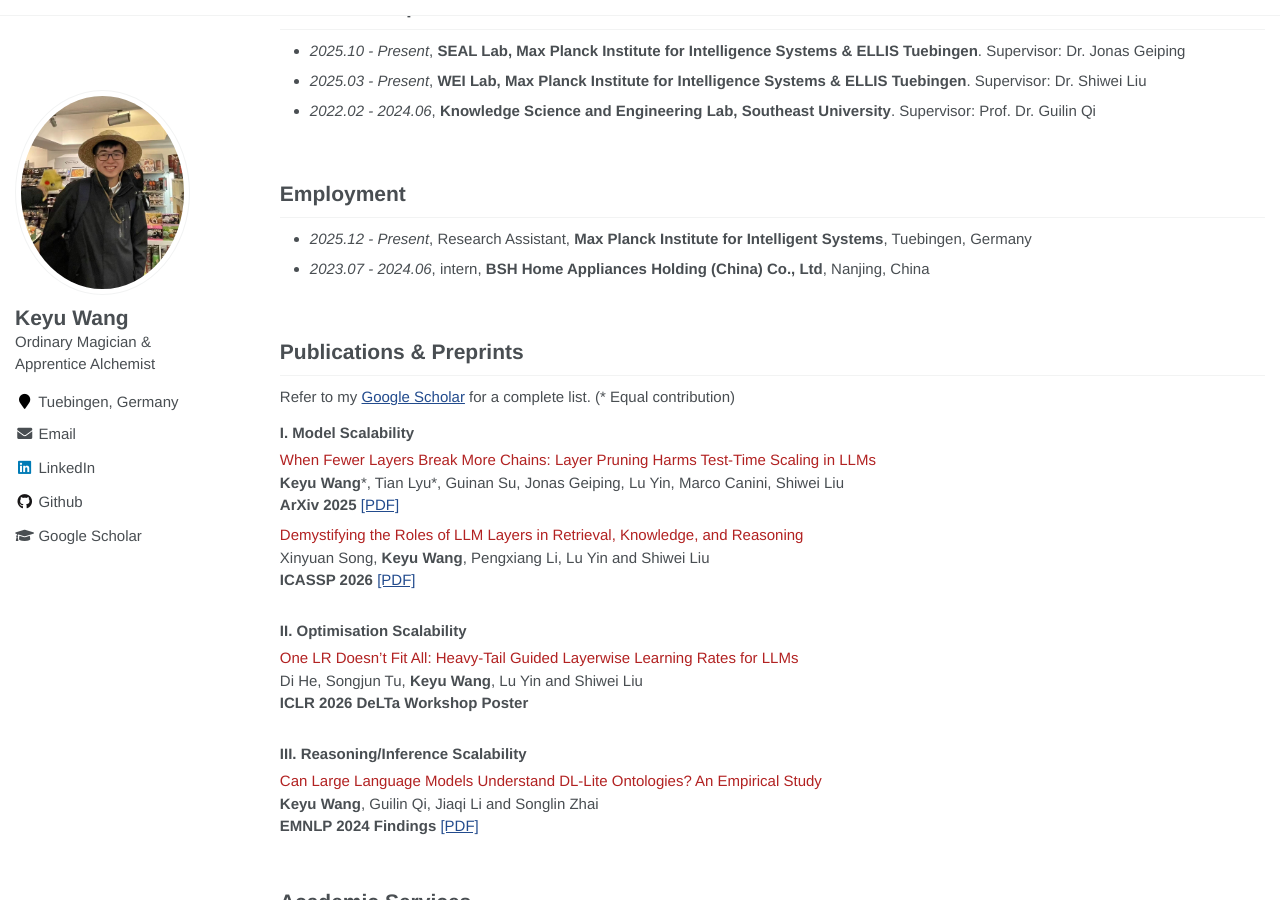
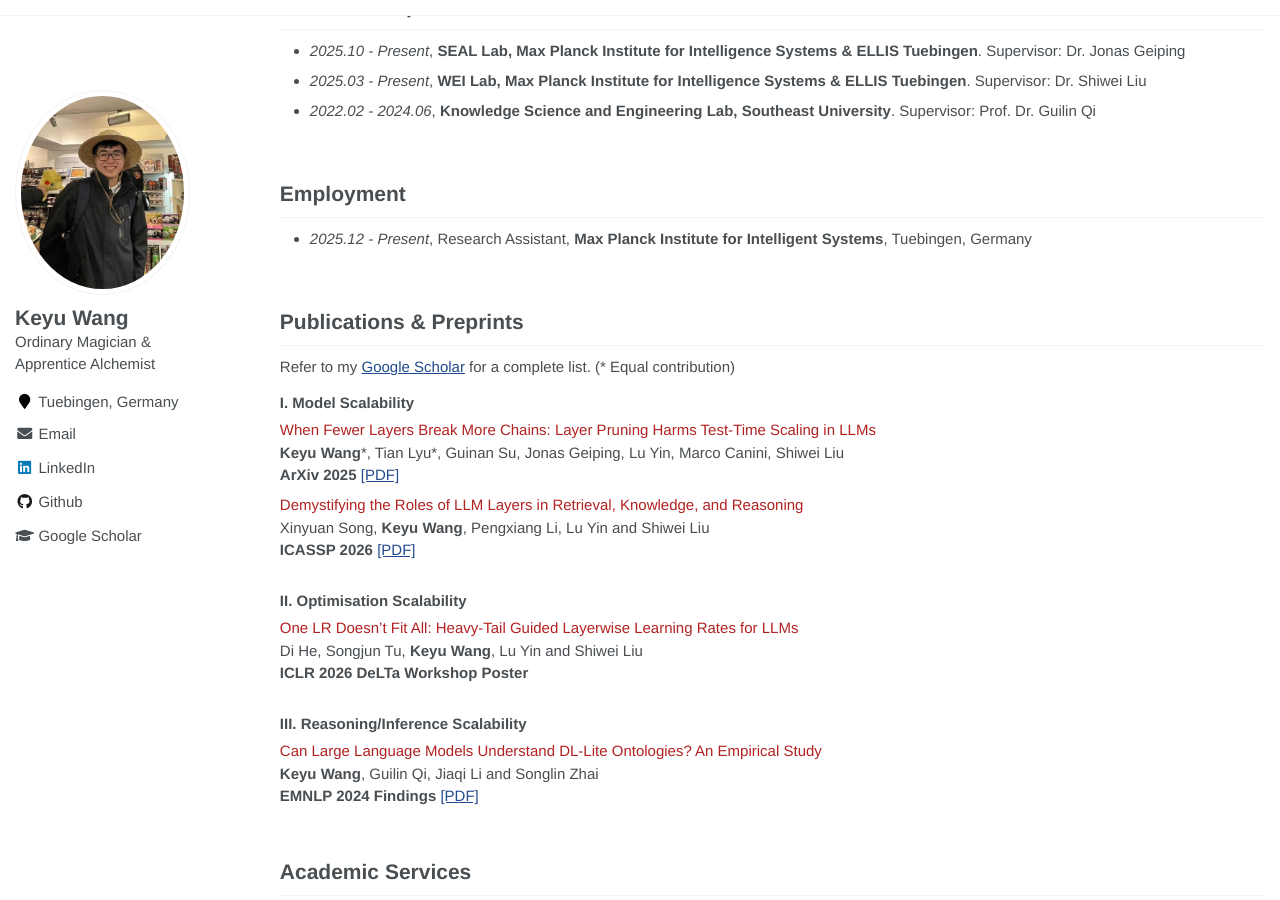
Before and after one commit to keyu-wang-2002/keyu-wang-2002.github.io, a Jekyll site: the page built from _pages/about.md, in a window 1280 px wide and 900 px high, scrolled down 518 px. Built offline with Jekyll 4.4.1, drawn with Linux system fonts in a browser that asks for light colours.

Commit message:
Update about.md

```diff
--- a/_pages/about.md
+++ b/_pages/about.md
@@ -43,7 +43,6 @@ You can find my CV [here](https://raw.githubusercontent.com/keyu-wang-2002/keyu-
 
 # Employment
 - *2025.12 - Present*, Research Assistant, **Max Planck Institute for Intelligent Systems**, Tuebingen, Germany
-- *2023.07 - 2024.06*, intern, **BSH Home Appliances Holding (China) Co., Ltd**, Nanjing, China
 
 
 <br>
```
